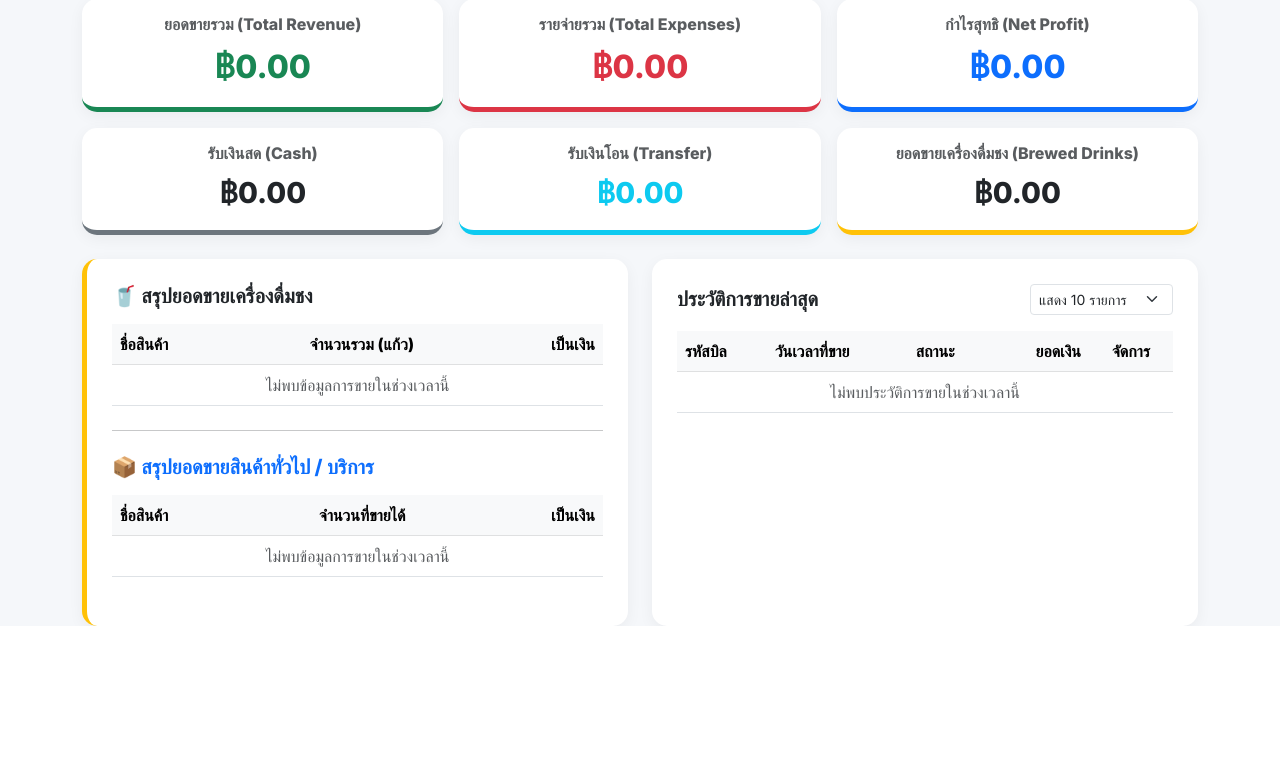
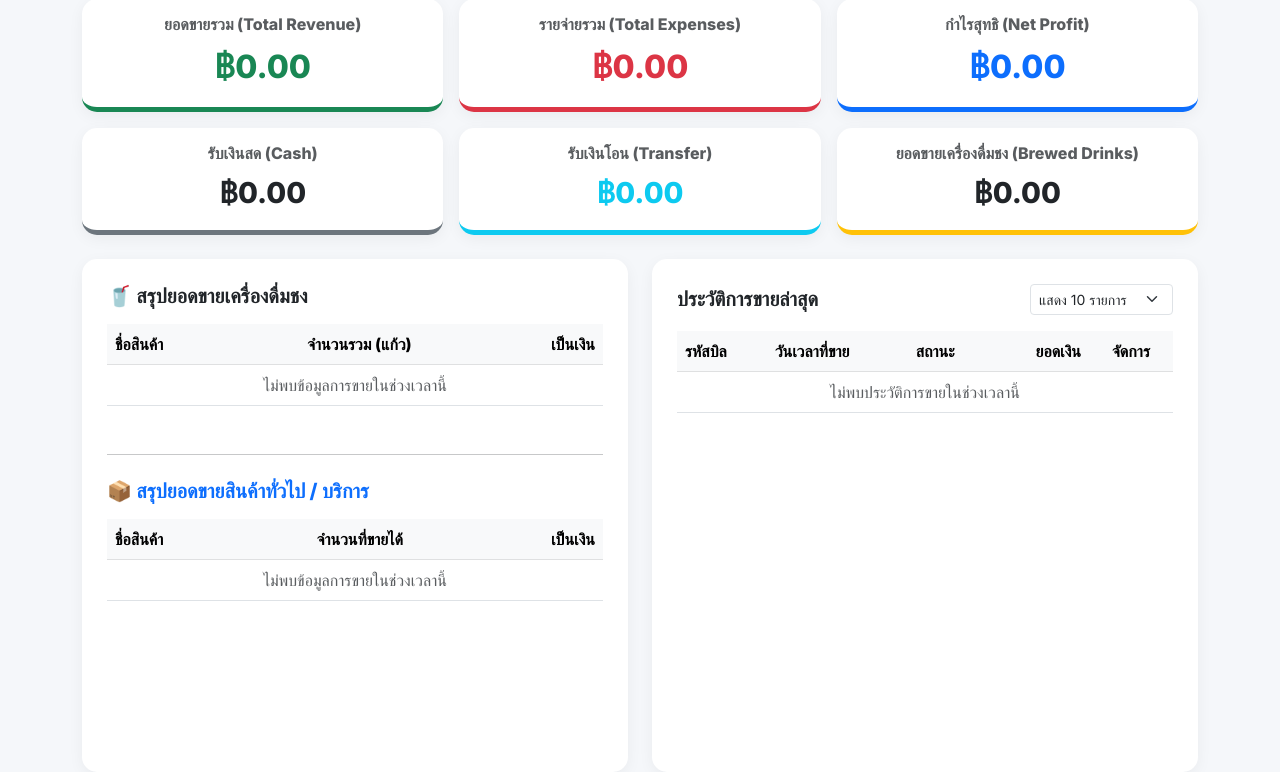
Before and after one commit to aodarmys-ops/pjcopyshop, a Flask app: page /reports in a window 1280 px wide. Shown: the part 234-1006 px from the top of the page. Before the commit the page ends 860 px from the top, so only its background shows below. Run offline with Flask 3, Linux system fonts and the light colour scheme; data that the repository does not hold is empty.

Commit message:
Adjust recent sales table height to match left column

```diff
--- a/templates/reports.html
+++ b/templates/reports.html
@@ -89,8 +89,8 @@
         <!-- Tables -->
         <div class="row g-4">
             <!-- Itemized Sales Tables -->
-            <div class="col-md-6">
-                <div class="glass-card mb-4 border-warning border-start border-5">
+            <div class="col-md-6 d-flex flex-column">
+                <div class="glass-card h-100 d-flex flex-column">
 
                     <h5 class="fw-bold mb-3 text-warning text-dark">🥤 สรุปยอดขายเครื่องดื่มชง</h5>
                     <div class="table-responsive mb-4">
@@ -131,8 +131,8 @@
             </div>
 
             <!-- Recent Sales Table -->
-            <div class="col-md-6">
-                <div class="glass-card">
+            <div class="col-md-6 d-flex flex-column">
+                <div class="glass-card h-100 d-flex flex-column">
                     <div class="d-flex justify-content-between align-items-center mb-3">
                         <h5 class="fw-bold m-0" id="salesTableTitle">ประวัติการขายล่าสุด</h5>
                         <select id="salesPageSize" class="form-select form-select-sm w-auto" onchange="changeSalesPageSize()">
@@ -142,7 +142,7 @@
                             <option value="100">แสดง 100 รายการ</option>
                         </select>
                     </div>
-                    <div class="table-responsive">
+                    <div class="table-responsive flex-grow-1" style="max-height: none; min-height: 400px;">
                         <table class="table table-hover align-middle">
                             <thead class="table-light">
                                 <tr>
```
